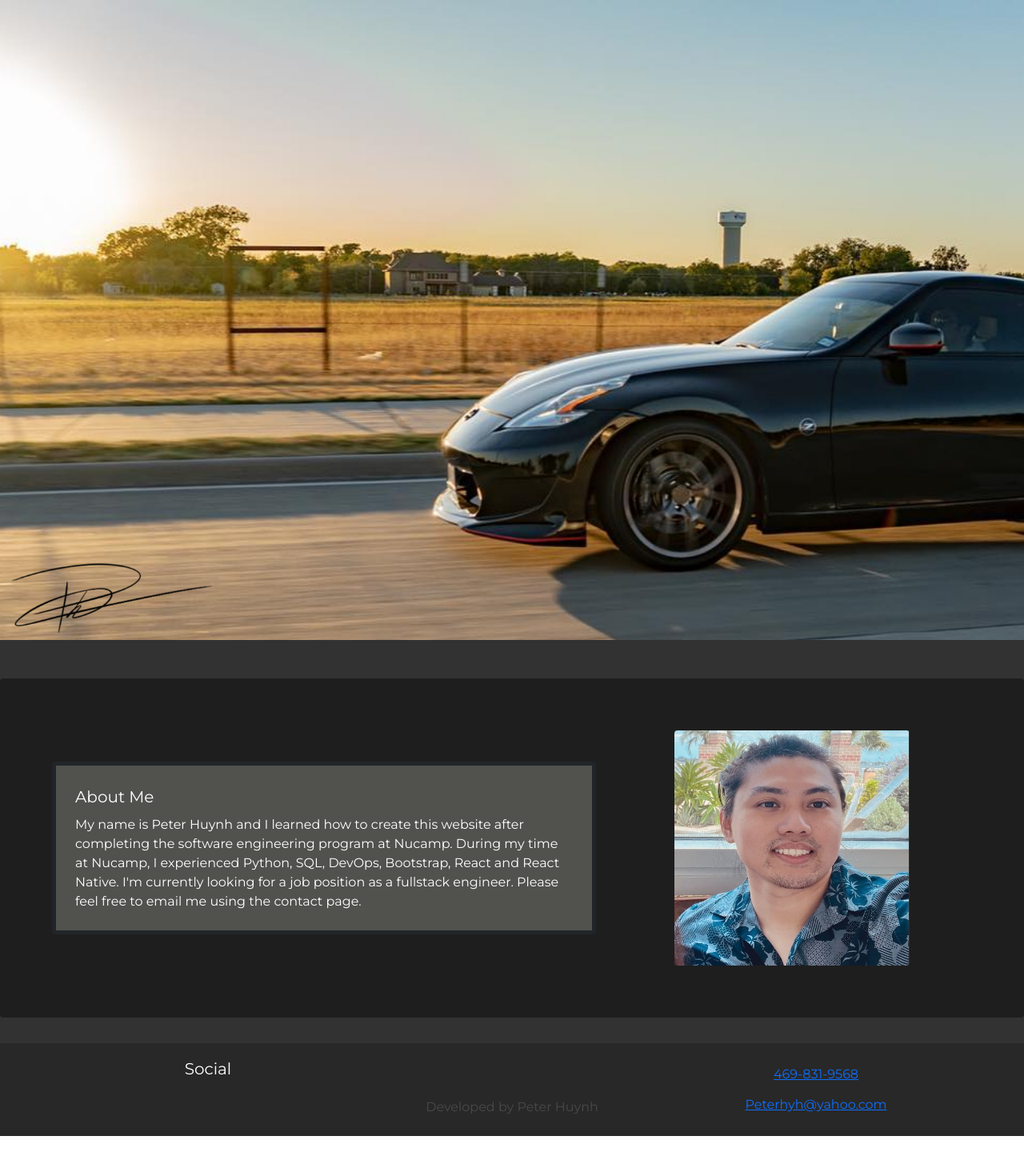
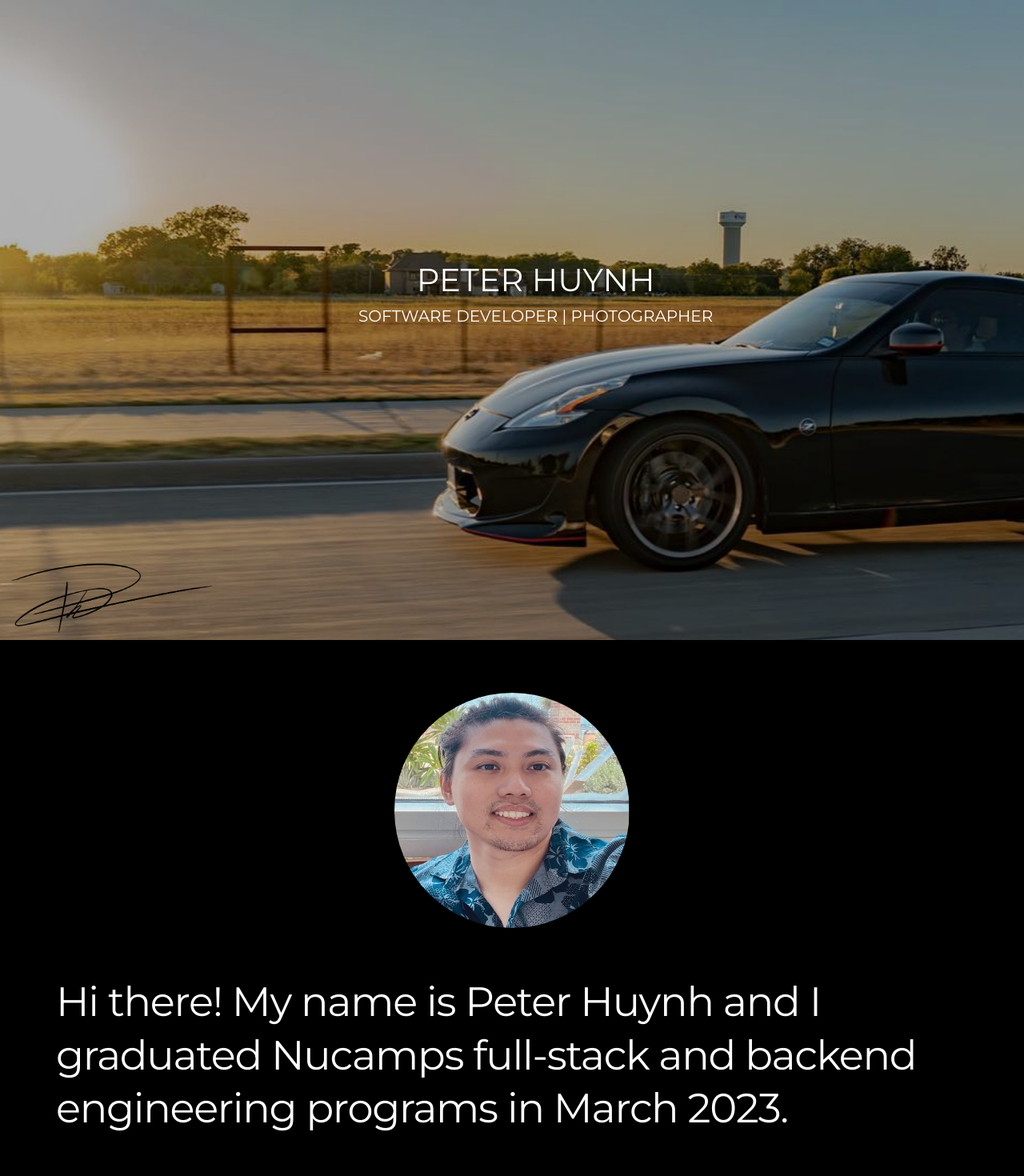
Before and after one commit to Peterhyh/official-website, a React (Create React App) app: page / in a window 1280 px wide. Shown: the top 1470 px of the page at 80% size. Before the commit the page ends 1420 px from the top, so only its background shows below. Built offline with nearby package versions, Linux system fonts and the light colour scheme; the HTML template or start-up script is replaced by a standard one; a web font is replaced by a local one.

Commit message:
HomePage Update

```diff
--- a/src/App.css
+++ b/src/App.css
@@ -2,6 +2,7 @@
   margin: 0;
   padding: 0;
   box-sizing: border-box;
+  font-family: 'Montserrat', sans-serif;
 }
 
 body {
@@ -29,7 +30,7 @@ h3,
 }
 
 .App {
-  background-color: #323233;
+  background-color: #000;
 }
 
 h2 {
@@ -142,6 +143,7 @@ Form {
 .content {
   height: 100vh;
   width: 100%;
+  background-color: rgba(0, 0, 0, 0.3);
 }
 
 .text-content {
@@ -154,3 +156,34 @@ Form {
   height: 7%;
   width: 20%;
 }
+
+.banner-title {
+  position: absolute;
+  top: 40%;
+  left: 35%;
+  font-family: 'Montserrat', sans-serif;
+}
+
+.banner-name {
+  font-size: 40px;
+  margin: 0;
+}
+
+.banner-description {
+  font-size: 20px;
+}
+
+/*ProfileContent*/
+.profile-pic {
+  border-radius: 100%;
+}
+
+.profile-intro {
+  font-size: 3.2rem;
+  line-height: 1.3;
+  letter-spacing: -.025em;
+  max-width: 95rem;
+  width: 100%;
+  display: block;
+  margin-block-start: 1em;
+}
--- a/src/App.js
+++ b/src/App.js
@@ -3,7 +3,7 @@ import './App.css';
 import Footer from './components/Footer';
 import HomePage from './pages/HomePage';
 import ContactPage from './pages/ContactPage';
-import { Route, Routes } from 'react-router-dom';
+import { Route, Routes, Router } from 'react-router-dom';
 import PhotoPage from './pages/PhotoPage';
 import PhotoDetailPage from './pages/PhotoDetailPage';
 import ProjectPage from './pages/ProjectPage';
--- a/src/components/home/HomeBanner.js
+++ b/src/components/home/HomeBanner.js
@@ -23,6 +23,10 @@ const HomeBanner = () => {
         <animated.div style={fade}>
             <Parallax strength={200} blur={{ min: -15, max: 15 }} bgImage={banner}>
                 <div className='content'>
+                    <div className='banner-title'>
+                        <p className='banner-name d-flex justify-content-center row'>PETER HUYNH</p>
+                        <p className='banner-description d-flex justify-content-center'>SOFTWARE DEVELOPER | PHOTOGRAPHER </p>
+                    </div>
                     <div className='text-content'>
                         <img className='peter-signiture' src={Signiture} alt='Peter Huynh Signiture' />
                     </div>
--- /dev/null
+++ b/src/components/home/ProfileContent.js
@@ -0,0 +1,77 @@
+import me from '../../app/assets/img/me.jpg';
+import { Container, Col, Row } from 'reactstrap';
+import { useSpring, animated, useTransition } from 'react-spring';
+import { useEffect, useState } from 'react';
+
+const ProfileContent = () => {
+
+    const [showContent, setShowContent] = useState(false);
+
+    const slide = useTransition(showContent, {
+        from: { x: -100, y: 800, opacity: 0 },
+        enter: { x: 0, y: 0, opacity: 1 },
+        leave: { x: 100, y: -800, opacity: 0 }
+    });
+
+    useEffect(() => {
+        setShowContent(true);
+    }, [])
+
+    return (
+        <Container className='mt-3 row-content'>
+            <Row >
+                <Col className='d-flex justify-content-center'>
+                    {slide((style, item) =>
+                        item ?
+                            <animated.div style={style}>
+                                <img className='profile-pic' src={me} alt='A photograph of Peter Huynh' />
+                            </animated.div>
+                            :
+                            ''
+                    )}
+
+                </Col>
+            </Row>
+            <Row>
+                <Col className='mt-2'>
+                    <p className='profile-intro d-flex justify-content-center'>
+                        Hi there! My name is Peter Huynh and I graduated Nucamps
+                        full-stack and backend engineering programs in March 2023.
+                    </p>
+                </Col>
+            </Row>
+        </Container >
+    )
+}
+
+
+
+export default ProfileContent;
+
+
+
+
+
+// <Card className='about_me mt-5' style={{ backgroundColor: '#1E1E1EC4' }}>
+        //     <CardBody className='p-5'>
+        //         <Row className='d-flex align-items-center'>
+        //             <Col className='d-flex justify-content-center m-3' md='7'>
+        //                 <Card className='profile_message border-5 border-dark p-4' style={{ backgroundColor: '#61625DC4' }}>
+        //                     <CardTitle>
+        //                         About Me
+        //                     </CardTitle>
+        //                     <CardText>
+        //                         My name is Peter Huynh and I learned how to create this website after
+        //                         completing the software engineering program at Nucamp. During my time at Nucamp,
+        //                         I experienced Python, SQL, DevOps, Bootstrap, React and React Native. I'm currently
+        //                         looking for a job position as a fullstack engineer. Please feel free to email me
+        //                         using the contact page.
+        //                     </CardText>
+        //                 </Card>
+        //             </Col>
+        //             <Col className='d-flex justify-content-center m-3' sm md='4'>
+        //                 <img className='rounded' src={me} alt='Photo of Peter Huynh' />
+        //             </Col>
+        //         </Row>
+        //     </CardBody>
+        // </Card >
--- a/src/features/aboutMe/ProfileContent.js
+++ /dev/null
@@ -1,34 +0,0 @@
-import me from '../../app/assets/img/me.jpg';
-import { Card, Col, Row, CardBody, CardTitle, CardText } from 'reactstrap';
-
-const ProfileContent = () => {
-    return (
-        <Card className='about_me mt-5' style={{ backgroundColor: '#1E1E1EC4' }}>
-            <CardBody className='p-5'>
-                <Row className='d-flex align-items-center'>
-                    <Col className='d-flex justify-content-center m-3' md='7'>
-                        <Card className='profile_message border-5 border-dark p-4' style={{ backgroundColor: '#61625DC4' }}>
-                            <CardTitle>
-                                About Me
-                            </CardTitle>
-                            <CardText>
-                                My name is Peter Huynh and I learned how to create this website after
-                                completing the software engineering program at Nucamp. During my time at Nucamp,
-                                I experienced Python, SQL, DevOps, Bootstrap, React and React Native. I'm currently
-                                looking for a job position as a fullstack engineer. Please feel free to email me
-                                using the contact page.
-                            </CardText>
-                        </Card>
-                    </Col>
-                    <Col className='d-flex justify-content-center m-3' sm md='4'>
-                        <img className='rounded' src={me} alt='Photo of Peter Huynh' />
-                    </Col>
-                </Row>
-            </CardBody>
-        </Card >
-    )
-}
-
-
-
-export default ProfileContent;
--- a/src/pages/HomePage.js
+++ b/src/pages/HomePage.js
@@ -1,6 +1,5 @@
 import HomeBanner from '../components/home/HomeBanner';
-import ProfileContent from '../features/aboutMe/ProfileContent';
-import { Container, Row, Col } from 'reactstrap';
+import ProfileContent from '../components/home/ProfileContent';
 
 const HomePage = () => {
     return (
```
